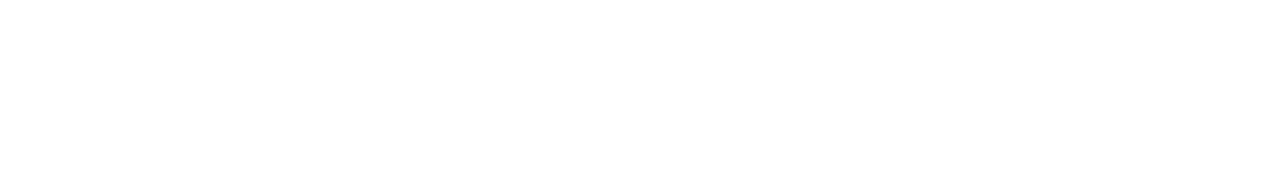
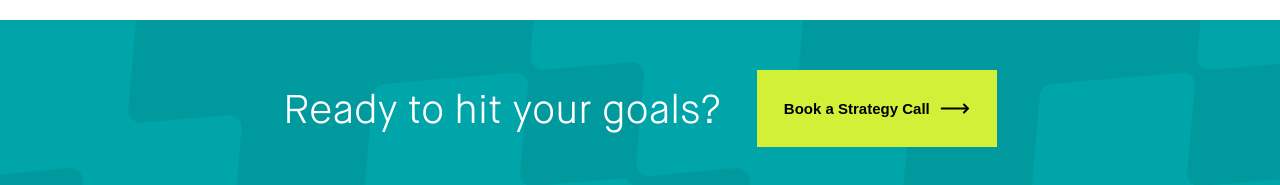
Before and after one commit to sonambishnoi550/Venveo-page, a React (Create React App) app: page / in a window 1280 px wide. Shown: the part 7665-7850 px from the top of the page. Before the commit the page ends 7669 px from the top, so only its background shows below. Built offline with nearby package versions, Linux system fonts and the light colour scheme.

Commit message:
ready section done

```diff
--- a/src/App.js
+++ b/src/App.js
@@ -7,6 +7,7 @@
 import TabContent from './components/TabContent'
 import ActualResult from './components/ActualResult'
 import LearnFrom from './components/LearnFrom'
+import Ready from './components/Ready'
 const App = () => {
   return (
     <div>
@@ -17,7 +18,8 @@
       <Analize />
       <TabContent />
       <ActualResult />
-      <LearnFrom/>
+      <LearnFrom />
+      <Ready/>
     </div>
   )
 }
--- a/src/components/LearnFrom.jsx
+++ b/src/components/LearnFrom.jsx
@@ -38,7 +38,7 @@
                 />
                 <img className="relative max-md:block hidden" src="./assets/images/png/mobile-learn.png" alt="learn" />
 
-                <div className="bg-white pt-[35px] pb-[31px] px-7 absolute bottom-[10%] left-[8%] max-md:left-[5%] rounded-[25px] max-lg:pt-[30px] max-lg:pb-[26px] max-lg:px-[26px] max-lg:max-w-[339px]">
+                <div className="bg-white pt-[35px] pb-[31px] px-7 absolute bottom-[10%] left-[15%] max-md:left-[5%] rounded-[25px] max-lg:pt-[30px] max-lg:pb-[26px] max-lg:px-[26px] max-lg:max-w-[339px]">
                     <p className="text-custom-xs font-semibold leading-none text-left text-sky pb-4 mainson_Neue uppercase">
                         Guides
                     </p>
--- a/src/components/Ready.jsx
+++ b/src/components/Ready.jsx
@@ -1,9 +1,28 @@
-import React from 'react'
+import React from "react";
 
 const Ready = () => {
   return (
-    <div></div>
-  )
-}
+    <section
+      className="bg-ready lg:py-[66px] pt-[56px] pb-[54px] bg-center bg-no-repeat bg-cover"
+    >
+      <div className="container">
+        <div className="lg:flex justify-center">
+          <p className="text-custom-3xl font-light leading-none text-center text-white pt-5 mainson_Neue max-lg:pb-[30px] max-sm:text-3xl max-sm:max-w-[221px] max-sm:mx-auto font-maisonLight">
+            Ready to hit your goals?
+          </p>
+          <div className="flex ms-9 max-lg:mx-auto justify-center">
+            <a
+              href="#"
+              className="md:my-0 my-2 text-custom-xs font-semibold leading-[15px] text-center bg-yellow py-[31px] px-[27px] flex justify-center mainson_Neue gap-[10px] max-sm:w-full"
+            >
+              Book a Strategy Call
+              <img src="./assets/images/svg/strategy-arrow.svg" alt="" />
+            </a>
+          </div>
+        </div>
+      </div>
+    </section>
+  );
+};
 
-export default Ready
+export default Ready;
--- a/tailwind.config.js
+++ b/tailwind.config.js
@@ -61,6 +61,7 @@
         'tab-two': "url('/public/assets/images/png/tab-two-bg.png')",
         'mobile-tab-two': "url('/public/assets/images/png/tab-two-mobile-bg.png')",
         'actual': "url('/public/assets/images/png/actual-bg.webp')",
+        'ready': "url('/public/assets/images/png/ready-bg.png')",
       },
     },
   },
```
Also changed, not shown: public/assets/images/png/ready-bg.png (added), public/assets/images/svg/strategy-arrow.svg (added).
